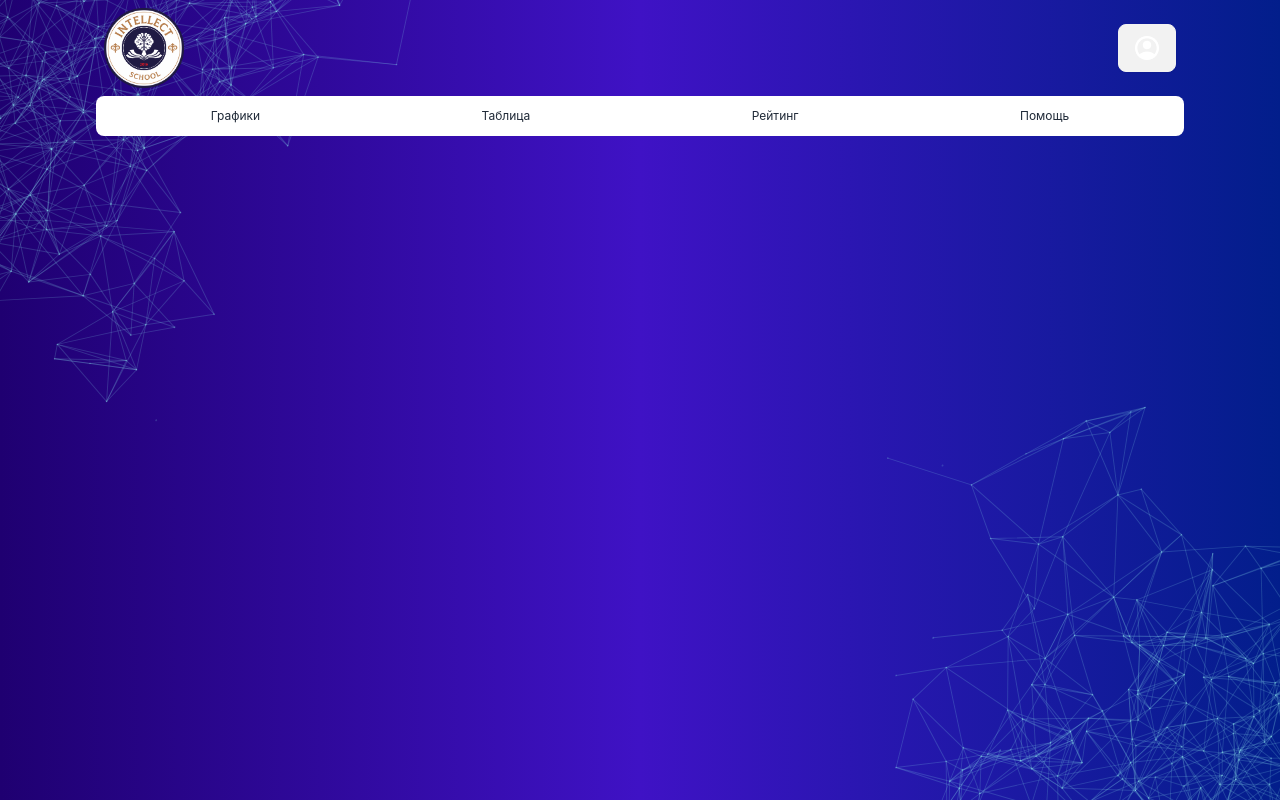
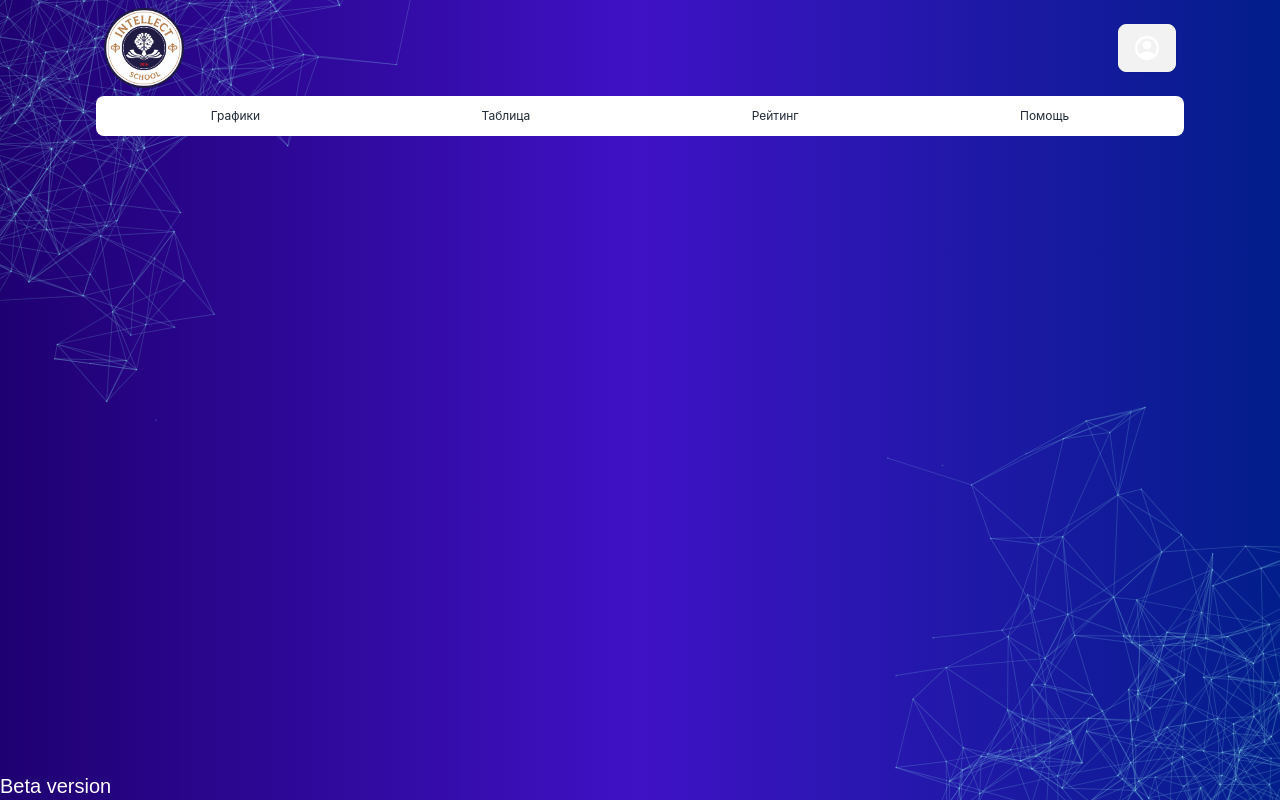
Before and after one commit to googlakk/memoreMee, a React (Vite) app in the folder frontend/: page /staticPage in a window 1280 px wide. Built offline with nearby package versions, Linux system fonts and the light colour scheme; no server answers; a web font is replaced by a local one.

Commit message:
fix result component && ready beta verion

```diff
--- a/frontend/src/app/hocs/withMainLayout.tsx
+++ b/frontend/src/app/hocs/withMainLayout.tsx
@@ -1,4 +1,5 @@
 import { Header } from "@widgets/header";
+import MyFooter from "@widgets/footer";
 import neiro from "/img/neiro.svg";
 import neiro2 from "/img/neiro2.svg";
 
@@ -15,7 +16,9 @@ export const withMainLayout =
           <div className="h-full ">
             <Component />
           </div>
+          <MyFooter />
         </div>
+
         <img src={neiro2} className=" absolute right-0 bottom-0 z-0" alt="" />
       </div>
     );
--- /dev/null
+++ b/frontend/src/widgets/footer/index.tsx
@@ -0,0 +1,12 @@
+import { FC } from "react";
+
+const MyFooter: FC = () => {
+  return (
+    <>
+      <div className=" absolute left-0  bottom-0">
+        <h1 className=" font-arena text-xl text-base-100">Beta version</h1>
+      </div>
+    </>
+  );
+};
+export default MyFooter;
```
